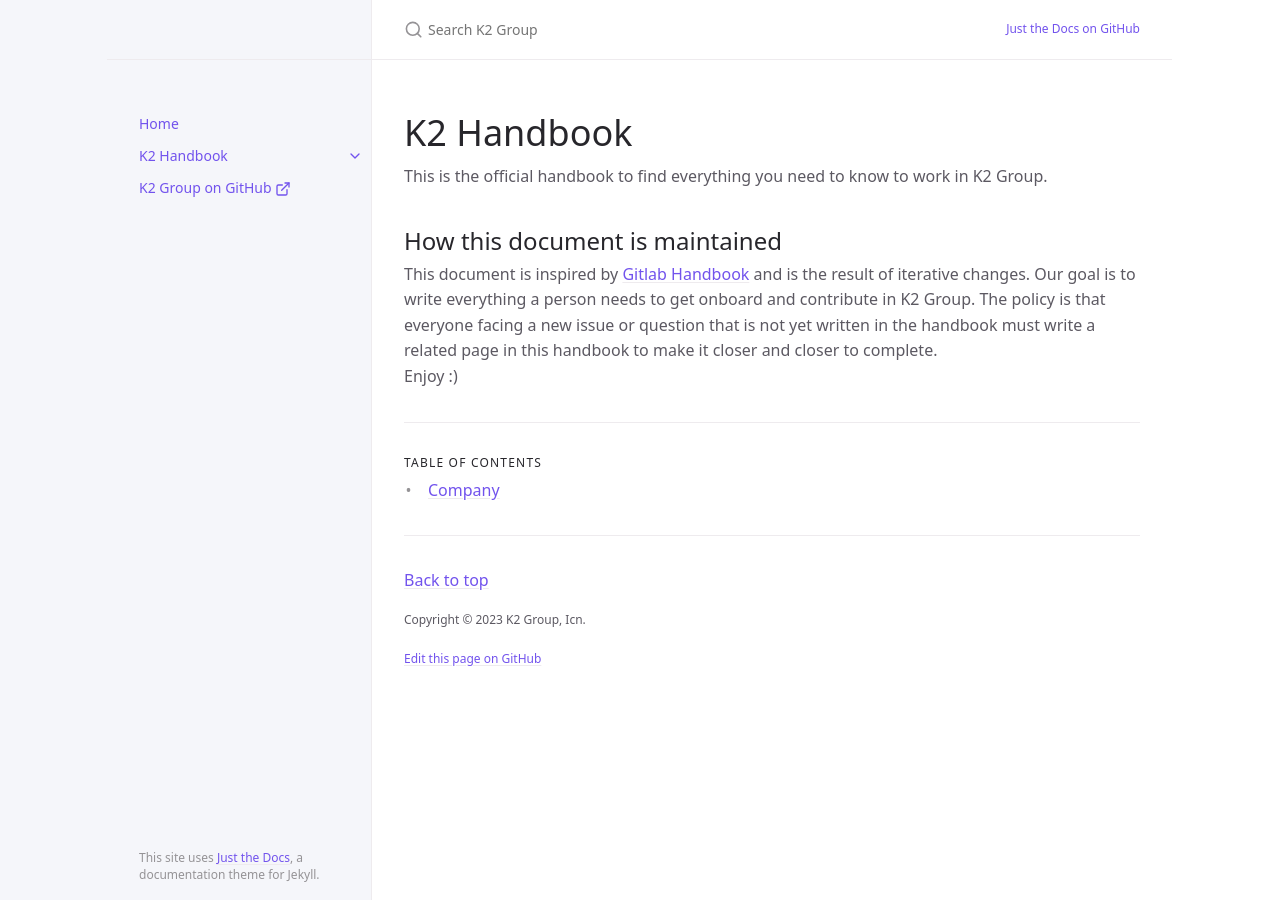
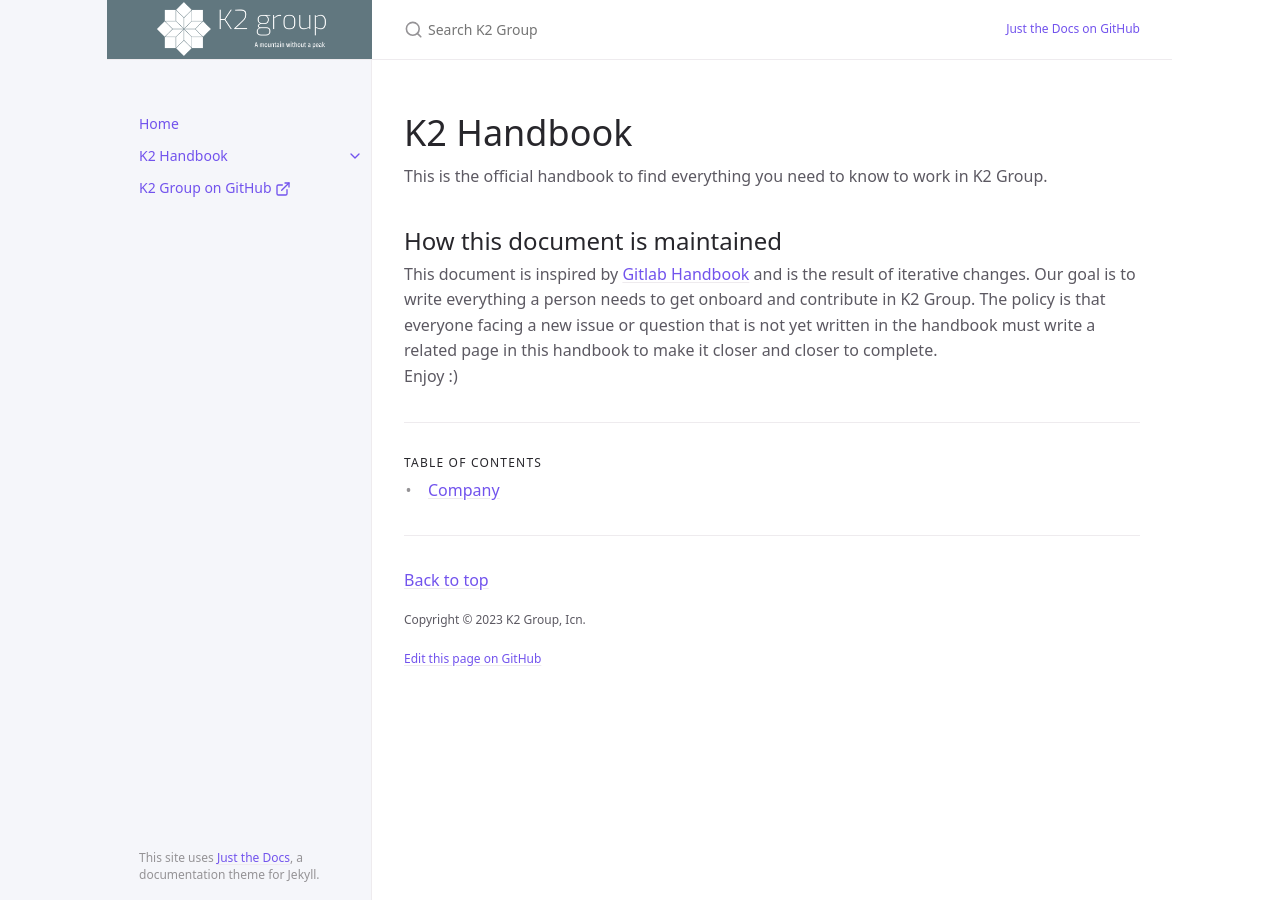
Before and after one commit to K2-Groups/k2-groups.github.io, a Jekyll site: the page built from docs/k2-handbook/k2-handbook.md, in a window 1280 px wide. Built offline with Jekyll 4.4.1, drawn with Linux system fonts in a browser that asks for light colours; cached includes are drawn as plain includes.

Commit message:
Update sidebar logo

```diff
--- a/_sass/layout.scss
+++ b/_sass/layout.scss
@@ -1,3 +1,5 @@
+@import "./support/variables";
+
 // The basic two column layout
 
 .side-bar {
@@ -133,6 +135,17 @@
   padding-top: $sp-3;
   padding-bottom: $sp-3;
   color: $body-heading-color;
+  background-color: $primary-color;
+
+  .navbar-logo {
+    width: 200px;
+    background-image: url(/assets/images/k2-group-logo.png);
+    background-repeat: no-repeat;
+    background-size: 90%;
+    background-position: center;
+    margin: 8px;
+    height: 60px;
+  }
 
   @include container;
 
--- a/_sass/support/_variables.scss
+++ b/_sass/support/_variables.scss
@@ -26,7 +26,7 @@ $font-size-10: 2.625rem !default;
 $font-size-10-sm: 3rem !default;
 
 // Colors
-
+$primary-color: #61777f;
 $white: #fff !default;
 $grey-dk-000: #959396 !default;
 $grey-dk-100: #5c5962 !default;
```
